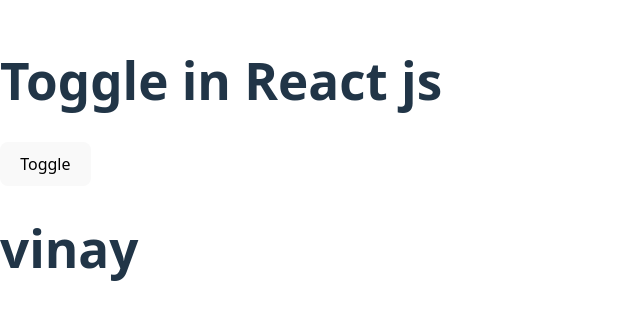
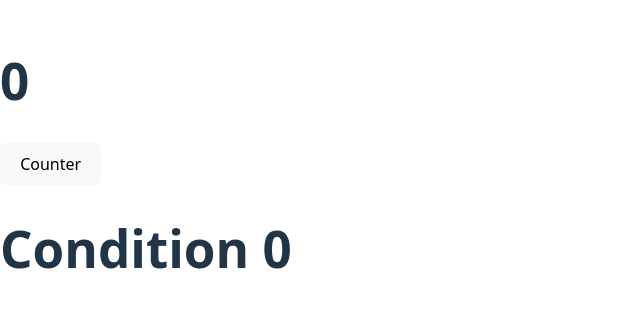
Before and after one commit to VinayGupta8383/React1, a React (Vite) app: page / in a window 1280 px wide. Shown: the part 236-556 px from the top of the page, without its empty margins (0-640 px from the left). Built offline with nearby package versions, Linux system fonts and the light colour scheme.

Commit message:
multiple condition

```diff
--- a/src/App.jsx
+++ b/src/App.jsx
@@ -2,21 +2,24 @@
 import{ useState } from "react"
 
 function App() {
-  const [display,setDisplay] = useState(true)
-
-
-
+  const [count,setCount]=useState(0);
 
   return (
-    <>
-       <h1>Toggle in React js</h1>
-       <button onClick={()=>setDisplay(!display)}>Toggle</button>
+    <div>
+       <h1>{count}</h1>
+       <button onClick={()=>setCount(count+1)}>Counter</button>
 
        {
-        display? <h1>vinay</h1>:<h1>no user name</h1>
-}
+        count==0? <h1>Condition 0</h1>
+        :count==1? <h1>Condition 1</h1>
+        :count==2? <h1>Condition 2</h1>
+        :count==3? <h1>Condition 3</h1>
+        :count==4? <h1>Condition 4</h1>
+        :count==5? <h1>Condition 5</h1>
+        :<h1>other Condition</h1>
+        }
 
-    </>
+    </div>
 
   )
 }
```
